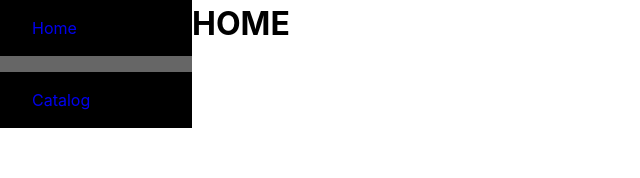
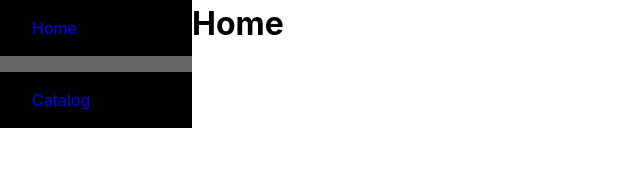
Before and after one commit to DaroOps/desing-system, a React (Vite) app: page /home in a window 1280 px wide. Shown: the top 178 px of the page, without its empty margins (0-640 px from the left). Built offline with nearby package versions, Linux system fonts and the light colour scheme.

Commit message:
feat: :construction: Add fragment in view

```diff
--- a/src/views/home/Home.jsx
+++ b/src/views/home/Home.jsx
@@ -1,14 +1,13 @@
-import { Grid, NavBar } from "../../components";
+import './Home.modules.css'
 
 const Home = () =>{
 
     return (
-        <div>
+        <>
             <div className="home">
-                    <h1 color="#fff">HOME</h1>
-
+                    <h1 color="#fff">Home</h1>
             </div>
-        </div>
+        </>
     );
 }
 
```
